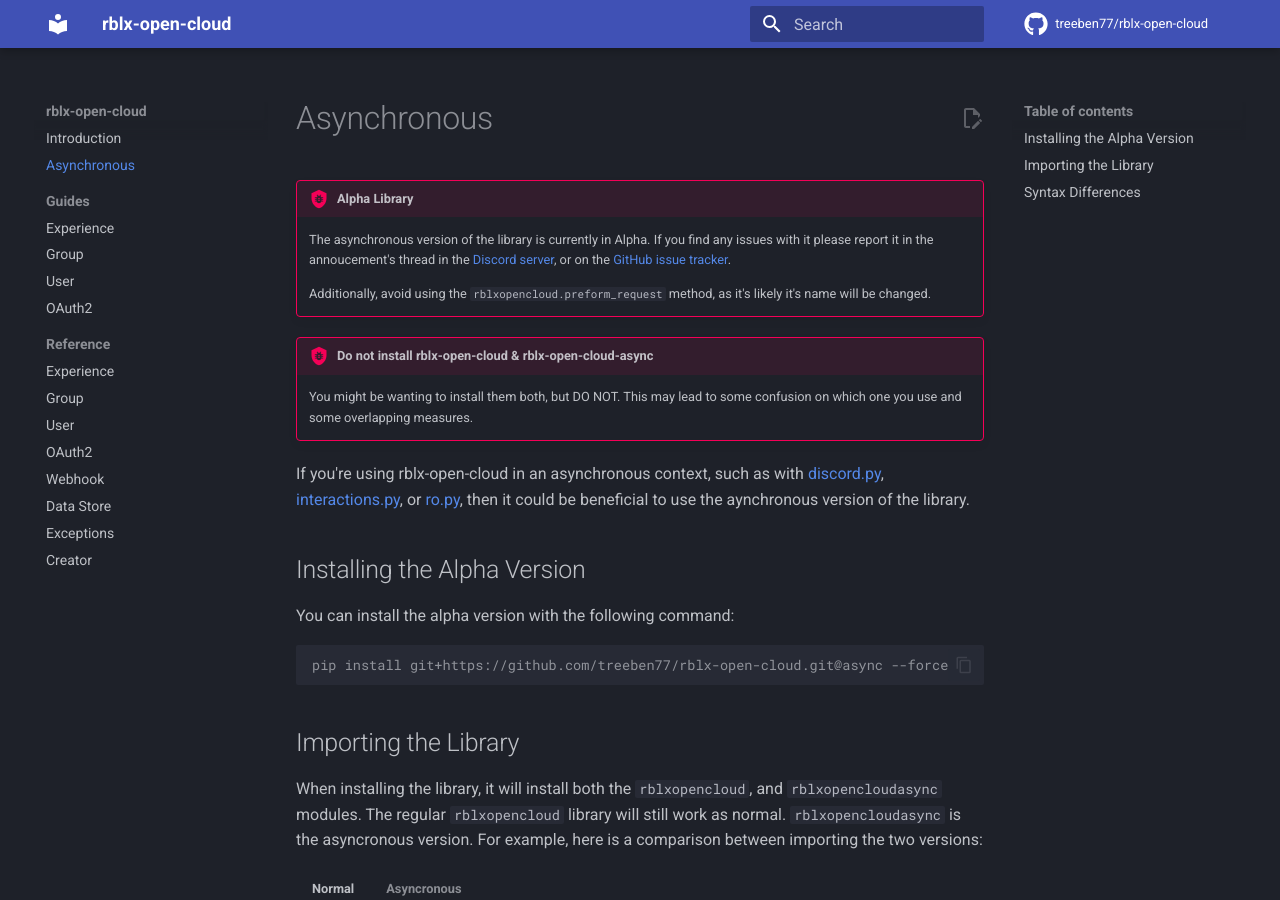
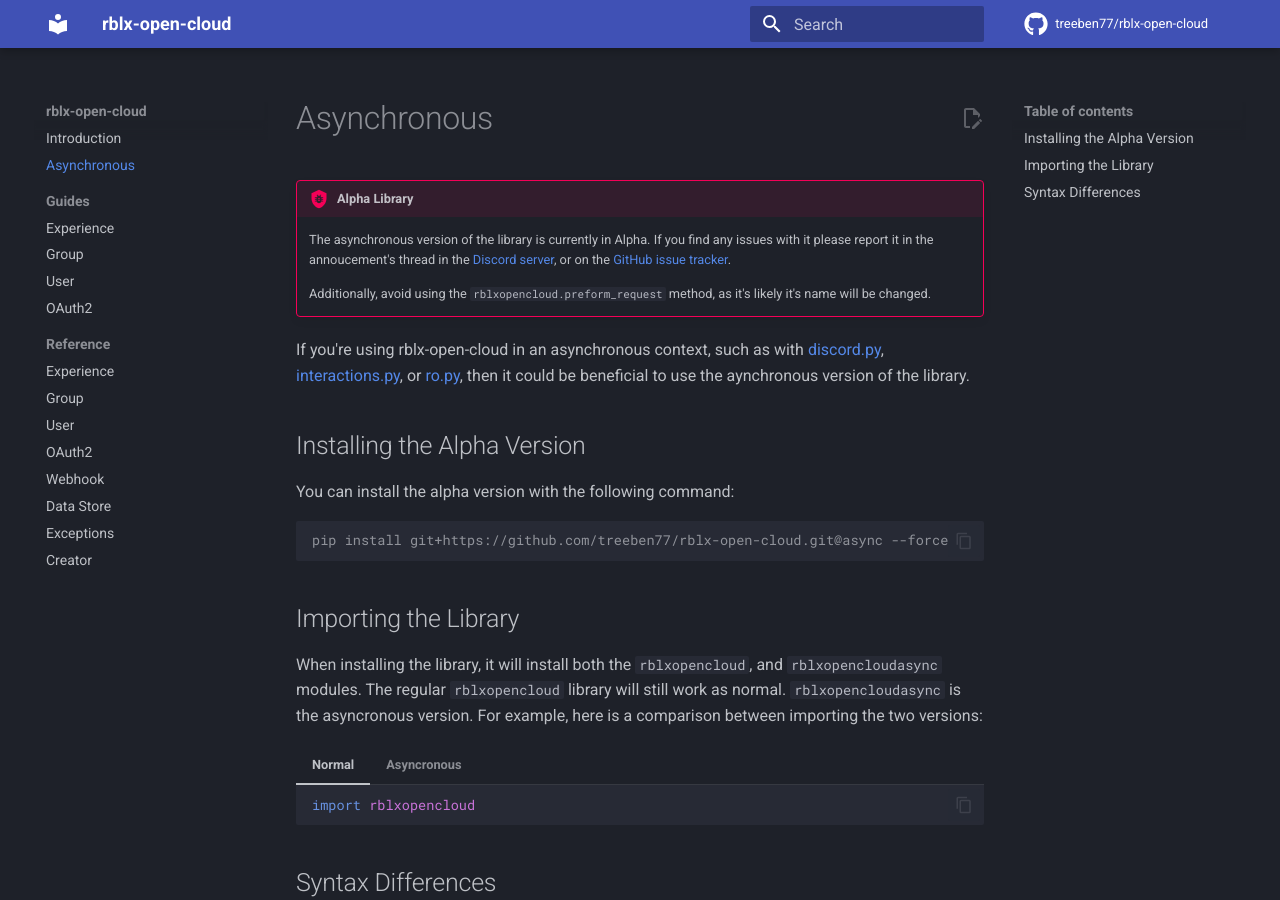
Before and after one commit to treeben77/rblx-open-cloud, an MkDocs documentation site: the page built from docs/asynchronous.md, in a window 1280 px wide and 900 px high. Built offline with MkDocs 1.6.1 and Material for MkDocs 9.7.7, drawn with Linux system fonts in a browser that asks for light colours; comment, search, counter and statistics services are not loaded.

Commit message:
review committed

```diff
--- a/docs/asynchronous.md
+++ b/docs/asynchronous.md
@@ -4,9 +4,6 @@
     The asynchronous version of the library is currently in Alpha. If you find any issues with it please report it in the annoucement's thread in the [Discord server](https://discord.gg/zW36pJGFnh), or on the [GitHub issue tracker](https://github.com/treeben77/rblx-open-cloud/issues).
 
     Additionally, avoid using the `rblxopencloud.preform_request` method, as it's likely it's name will be changed.
-
-!!! bug "Do not install rblx-open-cloud & rblx-open-cloud-async"
-    You might be wanting to install them both, but DO NOT. This may lead to some confusion on which one you use and some overlapping measures.
 
 If you're using rblx-open-cloud in an asynchronous context, such as with [discord.py](https://github.com/Rapptz/discord.py), [interactions.py](https://github.com/interactions-py/interactions.py), or [ro.py](https://github.com/ro-py/ro.py), then it could be beneficial to use the aynchronous version of the library.
 
```
